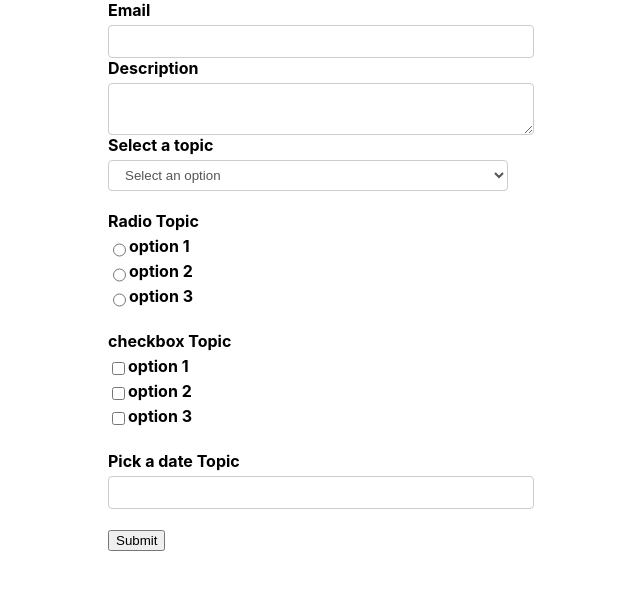
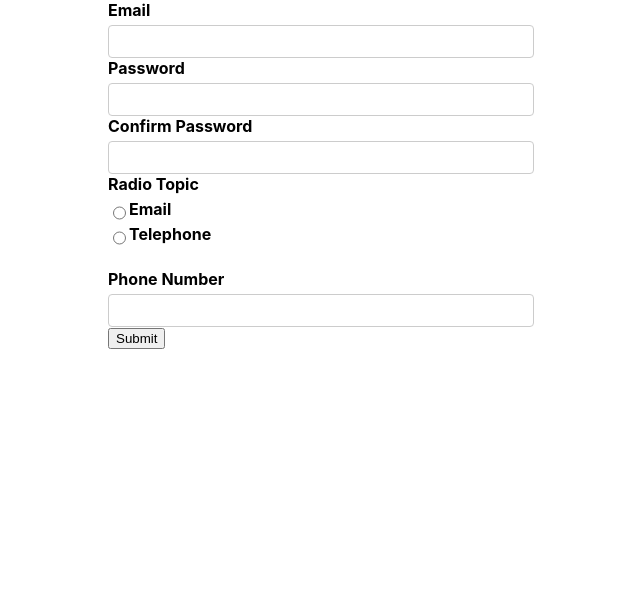
Before and after one commit to rimawahid/react-formik-demo, a React (Create React App) app: page / in a window 1280 px wide. Shown: the top 590 px of the page, without its empty margins (319-959 px from the left). Built offline with nearby package versions, Linux system fonts and the light colour scheme.

Commit message:
login registration form

```diff
--- a/src/App.css
+++ b/src/App.css
@@ -11,6 +11,7 @@
 
 input[type='text'],
 input[type='email'],
+input[type='password'],
 textarea,
 select {
   display: flex;
--- a/src/App.js
+++ b/src/App.js
@@ -1,11 +1,15 @@
 import './App.css';
+import LoginForm from './components/LoginForm';
+import RegistrationForm from './components/RegistrationForm';
 import Youtube from './components/Youtube';
 import FormikContainer from './components/reusableFormikControls/FormikContainer';
 
 function App() {
   return (
     <div className="App">
-      <FormikContainer/>
+      <RegistrationForm/>
+      {/* <LoginForm/> */}
+      {/* <FormikContainer/> */}
       {/* <Youtube/> */}
     </div>
   );
--- /dev/null
+++ b/src/components/LoginForm.js
@@ -0,0 +1,51 @@
+import React from 'react';
+import {Formik , Form} from 'formik'
+import * as Yup from 'yup'
+import FormikControl from './reusableFormikControls/FormikControl'
+
+const LoginForm = () => {
+    const initialValues = {
+        email:'',
+        password:''
+    }
+
+    const validationSchema= Yup.object({
+        email: Yup.string().email('Invalid email format').required('Required'),
+        password: Yup.string().required('Required')
+    })
+
+    const onSubmit = values => {
+        console.log("From data", values)
+    }
+    return (
+        <Formik
+            initialValues={initialValues}
+            validationSchema={validationSchema}
+            onSubmit={onSubmit}
+        >
+            {
+                formik =>{
+                    return(
+                        <Form>
+                            <FormikControl
+                                control='input'
+                                type='email'
+                                label='Email'
+                                name='email'
+                            />
+                            <FormikControl
+                                control='input'
+                                type='password'
+                                label='Password'
+                                name='password'
+                            />
+                            <button type='submit' disabled={!formik.isValid}>Submit</button>
+                        </Form>
+                    )
+                }
+            }
+        </Formik>
+    );
+};
+
+export default LoginForm;
--- /dev/null
+++ b/src/components/RegistrationForm.js
@@ -0,0 +1,97 @@
+import React from 'react';
+import {Formik , Form} from 'formik'
+import * as Yup from 'yup'
+import FormikControl from './reusableFormikControls/FormikControl'
+
+
+const RegistrationForm = () => {
+
+    // const options = [
+    //     {key:'Email', value:'emailmoc'},
+    //     {key:'Telephone', value:'telephonemoc'},
+    // ]
+
+    const radioOptions = [
+        {key:'Email', value:'emailmoc'},
+        {key:'Telephone', value:'telephonemoc'},
+
+    ]
+
+    const initialValues = {
+        email:'',
+        password:'',
+        confirmPassword:'',
+        modeOfContact: '',
+        phone:''
+    }
+
+    const validationSchema= Yup.object({
+        email: Yup.string()
+            .email('Invalid email format')
+            .required('Required'),
+        password: Yup.string().required('Required'),
+        confirmPassword: Yup.string()
+        .oneOf([Yup.ref('password'), ''], 'Passwords must match')
+        .required('Required'),
+         modeOfContact: Yup.string().required('Required'),
+        phone: Yup.string().when('modeOfContact', {
+            is:'telephonemoc',
+            then:() => Yup.string().required('Required')
+        })
+    })
+
+    const onSubmit = values => {
+        console.log("From data", values)
+    }
+    return (
+        <Formik
+            initialValues={initialValues}
+            validationSchema={validationSchema}
+            onSubmit={onSubmit}
+        >
+            {
+                formik=>{
+                    return(
+                        <Form>
+                            <FormikControl
+                                control='input'
+                                type='email'
+                                label='Email'
+                                name='email'
+                            />
+                            <FormikControl
+                                control='input'
+                                type='password'
+                                label='Password'
+                                name='password'
+                            />
+                            <FormikControl
+                                control='input'
+                                type='password'
+                                label='Confirm Password'
+                                name='confirmPassword'
+                            />
+                            <FormikControl
+                                control='radio'
+                                label= 'Radio  Topic'
+                                name='modeOfContact'
+                                options= {radioOptions}
+                            />
+
+                            <FormikControl
+                                control='input'
+                                type='text'
+                                label='Phone Number'
+                                name='phone'
+                            />
+                            <button type='submit'>Submit</button>
+                        </Form>
+                    )
+                }
+            }
+
+        </Formik>
+    );
+};
+
+export default RegistrationForm;
```
